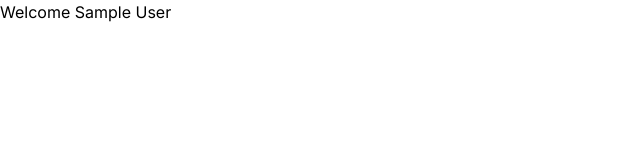
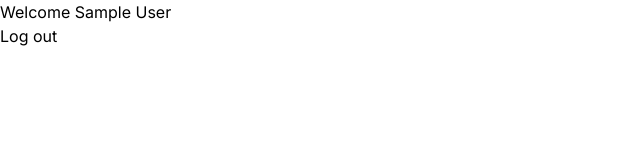
Before and after one commit to RandomDuck/time-tracking, a Next.js app: page /user in a window 1280 px wide. Shown: the top 160 px of the page, without its empty margins (0-640 px from the left). Built offline with nearby package versions, Linux system fonts and the light colour scheme; sample sign-in values are in the browser's storage.

Commit message:
added logout

```diff
--- a/app/user/page.tsx
+++ b/app/user/page.tsx
@@ -2,20 +2,28 @@
 
 import checkIfRedirect from "@/lib/urlProofing";
 import { User } from "@/pages/api/user";
+import { useRouter } from 'next/navigation';
 import { useEffect, useState } from "react";
 
 export default function Home() {
   const [user, setUser] = useState<User>();
+  const router = useRouter()
 
   useEffect(() => {
     setUser(JSON.parse(sessionStorage.getItem('user') || '{}'));
     checkIfRedirect('/user');
   }, []);
 
+  const logOut = () => {
+    sessionStorage.removeItem('user');
+    router.push('/')
+  }
+
   return (
     <>
       <section>
         <h1>Welcome {user?.name}</h1>
+        <button onClick={logOut}>Log out</button>
       </section>
     </>
   );
```
